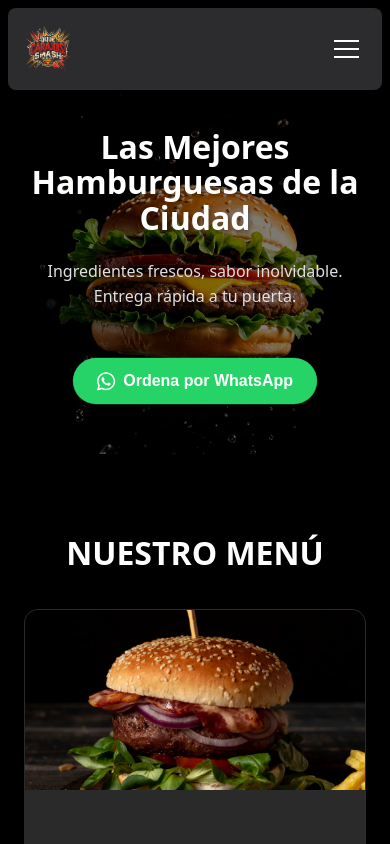
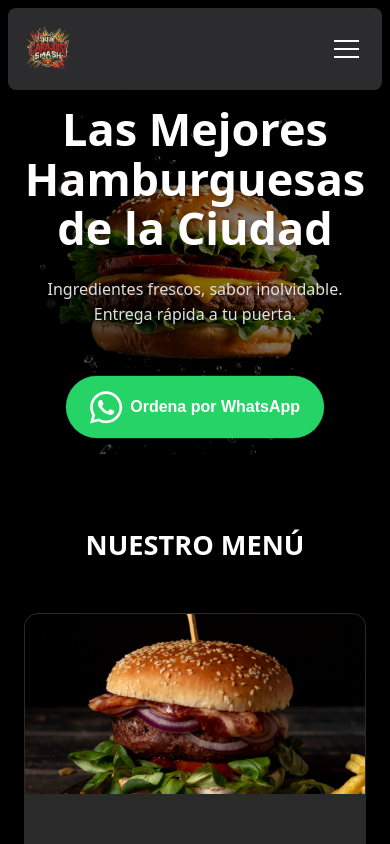
Before and after one commit to JotaJotaM1/menu_quecarajos, a React (Vite) app: page /menu_quecarajos/home in a window 390 px wide. Shown: the top 844 px of the page. Built offline with nearby package versions, Linux system fonts and the light colour scheme.

Commit message:
ajustes para logo fotter, h1 y borde del menu en el home

```diff
--- a/src/styles/components/Footer.css
+++ b/src/styles/components/Footer.css
@@ -13,8 +13,8 @@
     align-self: center;
 }
 .LogoFooter{
-    width: 140px;
-    height: 140px;
+    width: 160px;
+    height: 160px;
 }
 
 .footer-content {
--- a/src/styles/pages/Home.css
+++ b/src/styles/pages/Home.css
@@ -41,7 +41,7 @@
 }
 
 .hero-content h1 {
-    font-size: 20px;
+    font-size: 45px;
     color: white;
     font-weight: 900;
     line-height: 1.1;
@@ -78,7 +78,7 @@
 }
 
 .whatsapp-icon {
-    font-size: 1.3rem;
+    font-size: 2.3rem;
 }
 
 /* Menu Categories Section */
@@ -90,7 +90,7 @@
 
 .menu-title {
     text-align: center;
-    font-size: 2.5rem;
+    font-size: 1.7rem;
     color: white;
     margin-bottom: 3rem;
     font-weight: 900;
@@ -175,10 +175,6 @@
         margin-bottom: 2rem;
     }
 
-    .hero-content h1 {
-        font-size: 2rem;
-    }
-
     .hero-content p {
         font-size: 1rem;
     }
@@ -190,11 +186,6 @@
 
     .menu-categories {
         padding: 3rem 1rem;
-    }
-
-    .menu-title {
-        font-size: 2rem;
-        margin-bottom: 2rem;
     }
 
     .menu-grid {
```
